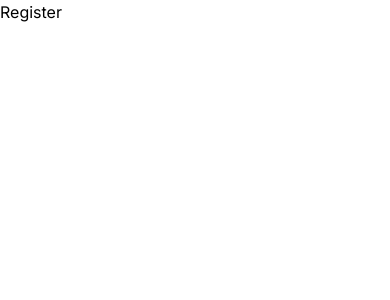
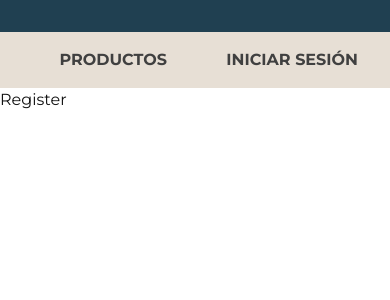
Before and after one commit to rgap/Ecommerce-NextFrontend-G15, a Next.js app: page /register in a window 390 px wide. Shown: the top 300 px of the page. Built offline with nearby package versions, Linux system fonts and the light colour scheme.

Commit message:
feat: se agregó el menú y not found y animaciones de css

```diff
--- a/src/app/globals.css
+++ b/src/app/globals.css
@@ -2,20 +2,158 @@
 @tailwind components;
 @tailwind utilities;
 
-:root {
-  --foreground-rgb: 0, 0, 0;
-  --background-start-rgb: 214, 219, 220;
-  --background-end-rgb: 255, 255, 255;
+* {
+  padding: 0;
+  margin: 0;
+  box-sizing: border-box;
+  scroll-behavior: smooth;
 }
 
-@media (prefers-color-scheme: dark) {
-  :root {
-    --foreground-rgb: 255, 255, 255;
-    --background-start-rgb: 0, 0, 0;
-    --background-end-rgb: 0, 0, 0;
+body {
+  background-color: white;
+  font-family: "Montserrat", monospace;
+  font-size: 1rem; /*16px*/
+  color: var(--color-main-text);
+
+  /* Color Variables */
+
+  --color-bg: #e7dfd5;
+  --color-bg-header-footer: #204051;
+  --color-bg-announcement-bar: #3b6978;
+  --color-form-border: #606060;
+  --color-base-text: #f1ebe3;
+  --color-main-text: #121212;
+  --color-alternative-text: #404040;
+  --color-link-text: #748c70;
+
+  /* Shopping Cart Component */
+  --color-cart-text-button-comp: #49656f;
+  --color-cart-text-button-comp-hover: #b27652;
+  --color-hr: #dfdfdf;
+  --color-cart-bg-gray: #d1d9cf;
+
+  /* Quantity Button Component */
+  --color-quantity-button: #d1d9cf;
+}
+
+main a {
+  color: var(--color-link-text);
+}
+
+.color-text-white {
+  color: var(--color-base-text);
+}
+
+.header-bar {
+  background-color: var(--color-bg-header-footer);
+  color: var(--color-base-text);
+}
+
+footer {
+  background-color: var(--color-bg-header-footer);
+}
+
+.footer-info {
+  display: flex;
+  flex-direction: column;
+  align-items: center;
+}
+
+/* Others */
+
+input[disabled] {
+  opacity: 0.6; /* This will make it 50% transparent */
+  background-color: #f1f1f1; /* This will set a dark background color */
+}
+
+/* Menu Effects */
+
+.nav-center-link {
+  font-size: 1rem;
+  text-transform: uppercase;
+  font-weight: 700;
+  text-decoration: none;
+  position: relative;
+  display: block;
+  overflow: hidden;
+}
+
+.nav-center-link span {
+  color: #404040;
+  display: block;
+  transition: transform 1s;
+}
+
+/* Only apply hover styles if the hover media feature is available */
+@media (hover: hover) {
+  .nav-center-link:hover span {
+    transform: translateY(-100%);
+  }
+
+  .nav-center-link::before {
+    position: absolute;
+    content: attr(data-link-alt);
+    top: 100%;
+    left: 0;
+    opacity: 0;
+    transition: opacity 1s, top 1s;
+    color: #3b6978;
+    font-weight: bolder;
+  }
+
+  .nav-center-link:hover::before {
+    top: 0;
+    opacity: 1;
   }
 }
 
-body {
-  color: rgb(var(--foreground-rgb));
+/* Modal Dialog */
+
+.modal {
+  display: none;
+  position: fixed;
+  top: 50%;
+  left: 50%;
+  transform: translate(-50%, -50%);
+  background-color: #ffffff;
+  padding: 30px;
+  border-radius: 10px;
+  z-index: 2;
+  width: 400px;
+  box-shadow: 0 5px 15px rgba(0, 0, 0, 0.3);
 }
+
+.modal__backdrop {
+  display: none;
+  position: fixed;
+  top: 0;
+  left: 0;
+  width: 100%;
+  height: 100%;
+  backdrop-filter: blur(5px);
+  background-color: rgba(0, 0, 0, 0.5);
+  z-index: 1;
+}
+
+.modal__close-button {
+  position: absolute;
+  top: 15px;
+  left: 15px;
+  cursor: pointer;
+  width: 20px;
+  height: 20px;
+}
+
+.modal-cart {
+  display: none;
+  position: absolute;
+  top: 100px; /* Ajusta esta posición según tu diseño */
+  right: 50%;
+  transform: translateX(-50%);
+  z-index: 999; /* Asegura que el modal esté por encima del contenido del body */
+  background-color: white;
+  border: 1px solid #ccc;
+  border-radius: 5px;
+  padding: 20px;
+  text-align: center;
+}
--- a/src/app/layout.js
+++ b/src/app/layout.js
@@ -1,8 +1,9 @@
-import { Inter } from "next/font/google";
+import Header from "@/components/Header";
+import { Montserrat } from "next/font/google";
 import Head from "next/head";
 import "./globals.css";
 
-const inter = Inter({ subsets: ["latin"] });
+const montserrat = Montserrat({ subsets: ["latin"], weight: ["100", "200", "300", "400", "500", "600", "700"] });
 
 export const metadata = {
   title: "Beautipol - Moda Minimalista",
@@ -19,7 +20,10 @@ export default function RootLayout({ children }) {
         <meta charset="UTF-8" />
         <meta name="viewport" content="width=device-width, initial-scale=1.0" />
       </Head>
-      <body className={inter.className}>{children}</body>
+      <body className={montserrat.className}>
+        <Header />
+        {children}
+      </body>
     </html>
   );
 }
--- /dev/null
+++ b/src/app/not-found.js
@@ -0,0 +1,10 @@
+export default function NotFound() {
+  return (
+    <main className="flex flex-col items-center justify-center h-screen text-center bg-gray-100">
+      <h1 className="mb-4 text-6xl --color-main-text">404</h1>
+      <p className="mb-8 text-2xl">Page Not Found</p>
+      <p className="mb-8">La ruta NO EXISTE</p>
+      <button className="px-4 py-2 text-white rounded bg-[--color-link-text]">Volver</button>
+    </main>
+  );
+}
--- a/src/app/page.js
+++ b/src/app/page.js
@@ -3,6 +3,7 @@ import Link from "next/link";
 
 import BackgroundImageSlider from "@/components/BackgroundImageSlider";
 import ProductCard from "@/components/ProductCard";
+import UserVerificationModal from "@/components/UserVerificationModal";
 import { randomProducts } from "@/mockData/products";
 
 export default function Home() {
@@ -102,21 +103,6 @@ export default function Home() {
               </div>
             </div>
           </div>
-
-          {/* <div className="modal__backdrop" onClick={closeModal}></div>
-          <div className="modal md:w-1/2 lg:w-2/3 max-w-[820px] p-10 sm:p-10">
-            <svg className="modal__close-button" onClick={closeModal} xmlns="http://www.w3.org/2000/svg" viewBox="0 0 24 24">
-              <path d="M18.3 5.71a.996.996 0 00-1.41 0L12 10.59 7.11 5.7A.996.996 0 105.7 7.11L10.59 12 5.7 16.89a.996.996 0 101.41 1.41L12 13.41l4.89 4.89a.996.996 0 101.41-1.41L13.41 12l4.89-4.89c.38-.38.38-1.02 0-1.4z" />
-            </svg>
-
-            <div className="bg-white">
-              <div className="text-center text-3xl font-semibold capitalize mb-8">Verifica tu correo electrónico</div>
-              <div className="text-center text-lg leading-loose">Te hemos enviado un correo electrónico para verificarlo y activar tu cuenta.</div>
-              <div className="text-center text-lg leading-loose mb-8">Revisa tu correo electrónico.</div>
-              <div className="text-center text-lg leading-loose mb-8">El enlace del correo electrónico caducará en 24 horas.</div>
-              <div className="w-6 h-6 left-[24px] top-[24px] absolute"></div>
-            </div>
-          </div> */}
         </section>
 
         <section className="w-fit m-auto relative max-w-[1200px]">
@@ -126,8 +112,8 @@ export default function Home() {
                 className="transform scale-100 hover:scale-[1.05] transition-transform duration-[0.25s]"
                 src="https://raw.githubusercontent.com/rgap/Ecommerce-G15-ImageRepository/main/images/algodon.jpg"
                 alt=""
-                width={500}
-                height={300}
+                height={492}
+                width={1200}
               />
             </div>
           </div>
--- /dev/null
+++ b/src/components/DropDownCart.js
@@ -0,0 +1,75 @@
+"use client";
+import Image from "next/image";
+import { useEffect, useRef, useState } from "react";
+
+export default function DropDownCart() {
+  const total = 0;
+
+  const navigate = useNavigate();
+
+  function redirect(route) {
+    return (event) => {
+      event.preventDefault();
+      navigate(route);
+      setIsDropdownOpen(false);
+    };
+  }
+
+  const [isDropdownOpen, setIsDropdownOpen] = useState(false);
+  const dropdownRef = useRef(null);
+
+  const toggleDropdown = () => {
+    if (total > 0) {
+      navigate("/cart", { state: { from: location.pathname } });
+    } else {
+      setIsDropdownOpen(!isDropdownOpen);
+    }
+  };
+
+  useEffect(() => {
+    const handleClickOutside = (event) => {
+      if (dropdownRef.current && !dropdownRef.current.contains(event.target)) {
+        setIsDropdownOpen(false);
+      }
+    };
+
+    document.addEventListener("mousedown", handleClickOutside);
+    return () => {
+      document.removeEventListener("mousedown", handleClickOutside);
+    };
+  }, []);
+
+  return (
+    <div className="relative" ref={dropdownRef}>
+      <Image
+        onClick={toggleDropdown}
+        className="w-5 cursor-pointer transform hover:scale-[1.3] transition-transform duration-[0.25s]"
+        src="https://raw.githubusercontent.com/rgap/Ecommerce-G15-ImageRepository/main/icons/shopping-cart.svg"
+        alt=""
+      />
+
+      {/* Contador del carrito */}
+      {total > 0 && (
+        <span className="absolute -top-1 -right-1 bg-red-600 text-white text-xs font-bold w-5 h-5 rounded-full flex items-center justify-center transform -translate-x-1/2 -translate-y-1/2">
+          {total}
+        </span>
+      )}
+      {isDropdownOpen && (
+        <section className="absolute right-[-20px] mt-2 py-2 w-[280px] shadow-xl z-50 bg-[#9dbf97] text-sm text-center">
+          <div className="flex items-center px-10 pt-4">
+            <div className="flex flex-col align-center gap-1">
+              <div className="capitalize m-auto font-bold">Tu carrito de compra esta vacio</div>
+              <div className="capitalize m-auto">Aun no sabes que elegir?</div>
+              <button
+                className="m-auto mb-6 mt-2 items-center px-2 py-3 bg-[--color-cart-text-button-comp] hover:bg-[--color-cart-text-button-comp-hover] text-white text-sm capitalize leading-normal transition-transform duration-100"
+                onClick={redirect("/products")}
+              >
+                Ver Productos
+              </button>
+            </div>
+          </div>
+        </section>
+      )}
+    </div>
+  );
+}
--- /dev/null
+++ b/src/components/Header.js
@@ -0,0 +1,66 @@
+import { revalidatePath } from "next/cache";
+import Image from "next/image";
+import Link from "next/link";
+import { redirect } from "next/navigation";
+
+// import DropDownCart from "@/components/DropDownCart";
+
+export default function Header() {
+  const globalUser = false;
+  return (
+    <header className="bg-[--color-bg]">
+      <div className="header-bar py-2 flex items-center justify-center">
+        <marquee className="text-xs md:text-sm tracking-wide">
+          Delivery <span className="font-semibold">gratis</span> por compras a partir de <span className="font-semibold">S/199.00</span> soles
+        </marquee>
+      </div>
+
+      <nav className="max-sm:p-4 flex justify-between items-center md:px-4">
+        <div className="nav-left md:px-3.5">
+          <Link href="/">
+            <Image
+              className="h-[70px] max-sm:hidden cursor-pointer"
+              src="https://raw.githubusercontent.com/rgap/Ecommerce-G15-ImageRepository/main/images/logo/beautipol-textlogo.png"
+              alt=""
+              width={200}
+              height={70}
+            />
+          </Link>
+        </div>
+        <div className="nav-center">
+          <ul className="flex gap-6 text-left text-xs md:text-lg md:gap-x-12">
+            <li className="cursor-pointer flex items-center">
+              <Link className="nav-center-link" href="/products" data-link-alt="Productos">
+                <span>Productos</span>
+              </Link>
+            </li>
+            <li className="cursor-pointer hidden md:block">
+              <Link className="nav-center-link" href="/news" data-link-alt="Novedades">
+                <span>Novedades</span>
+              </Link>
+            </li>
+          </ul>
+        </div>
+
+        <div className="nav-right flex px-4 gap-7 relative">
+          {globalUser ? (
+            <Image
+              className="w-5 cursor-pointer transform hover:scale-[1.3] transition-transform duration-[0.25s]"
+              src="https://raw.githubusercontent.com/rgap/Ecommerce-G15-ImageRepository/main/icons/login.svg"
+              alt=""
+              onClick={() => {
+                revalidatePath("/");
+                redirect("/profile");
+              }}
+            />
+          ) : (
+            <Link className="nav-center-link cursor-pointer" data-link-alt="Iniciar Sesión" href="login">
+              <span>Iniciar Sesión</span>
+            </Link>
+          )}
+          {/* <DropDownCart /> */}
+        </div>
+      </nav>
+    </header>
+  );
+}
--- /dev/null
+++ b/src/components/UserVerificationModal.js
@@ -0,0 +1,12 @@
+"use client";
+import { useEffect, useState } from "react";
+
+export default function UserVerificationModal() {
+  function closeModal() {
+    // setShowModal(false);
+    // const cleanURL = window.location.protocol + "//" + window.location.host + window.location.pathname;
+    // window.history.replaceState({}, document.title, cleanURL);
+  }
+
+  return <></>;
+}
```
Also changed, not shown: package.json (+5 -5 lines).
